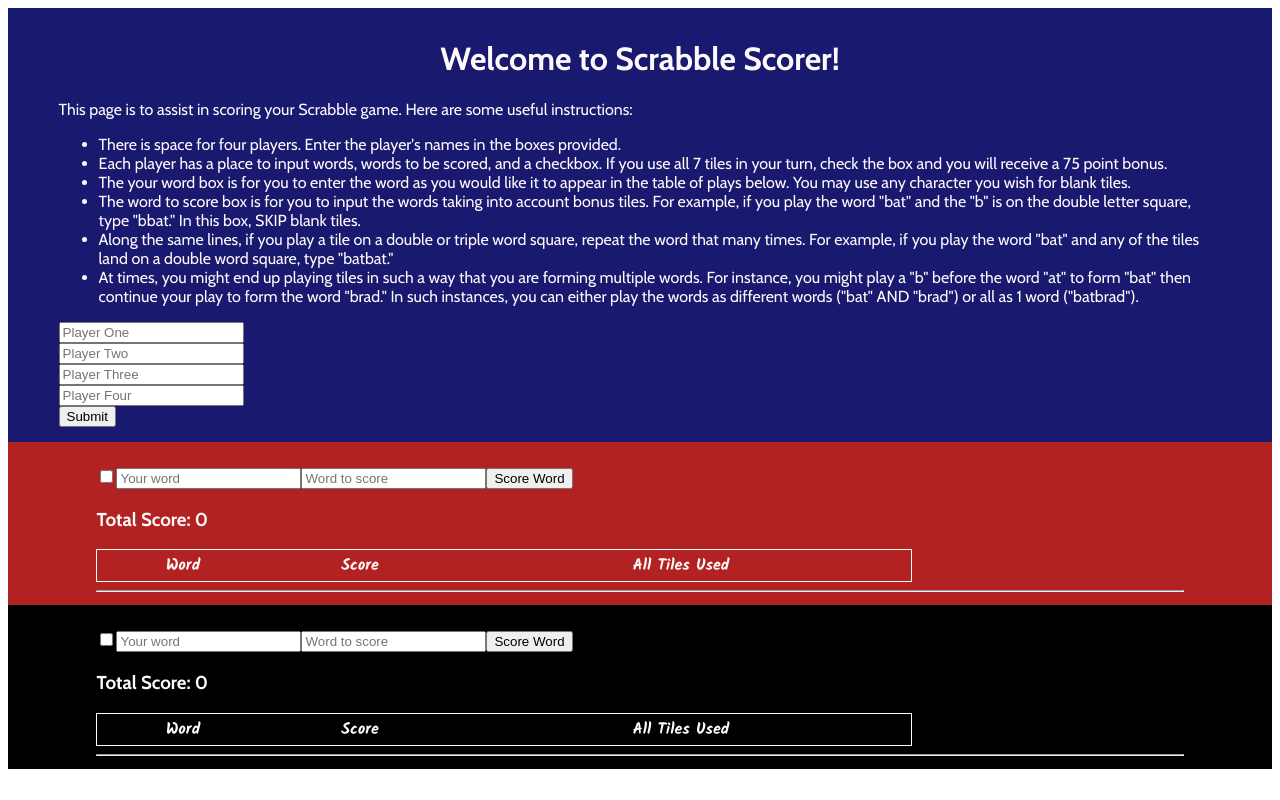
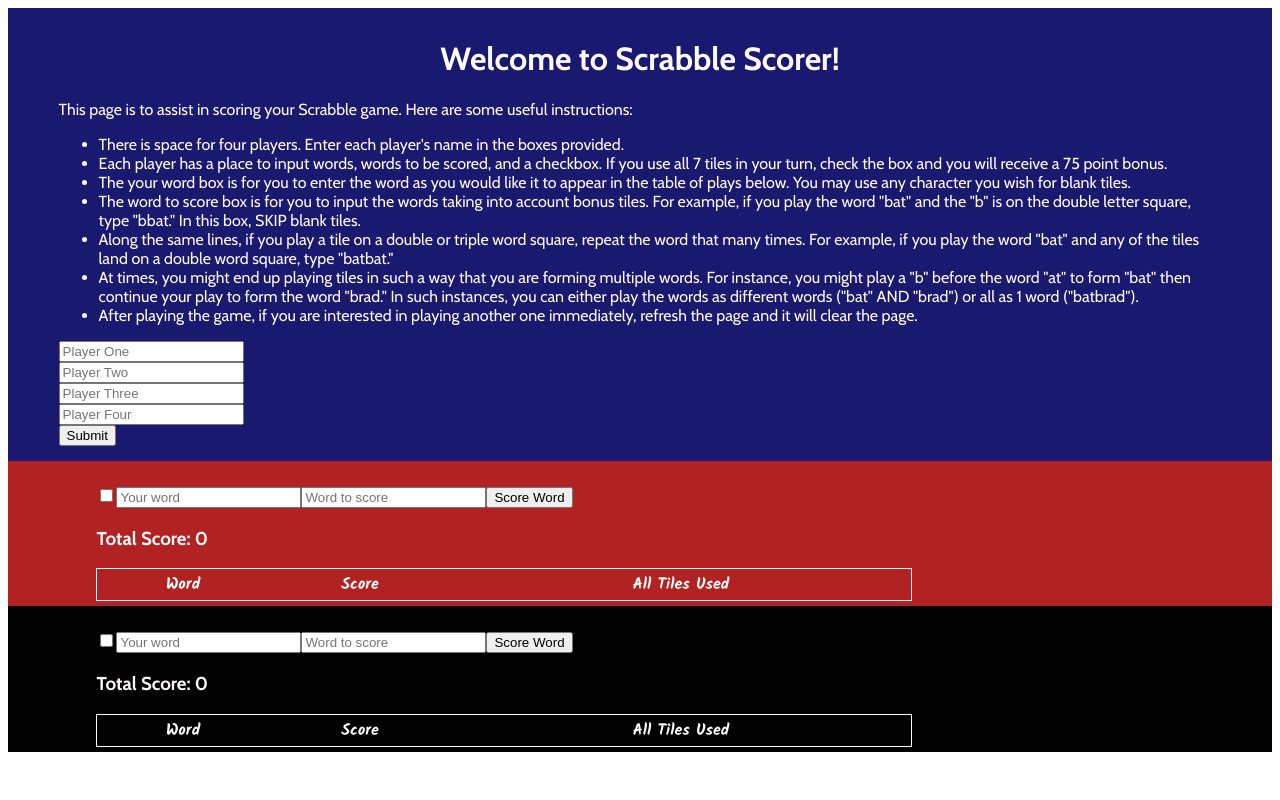
Before and after one commit to shannontreadway/scrabbleScorer, an Angular app: page / in a window 1280 px wide. Built offline with nearby package versions, Linux system fonts and the light colour scheme.

Commit message:
changed component name

```diff
--- a/src/app/app.component.css
+++ b/src/app/app.component.css
@@ -30,3 +30,7 @@
     background-color: darkmagenta;
     padding: 5px 7%;
 }
+
+h2 {
+    font-weight: bold;
+}
--- a/src/app/app.component.html
+++ b/src/app/app.component.html
@@ -8,12 +8,13 @@
 
     <p>This page is to assist in scoring your Scrabble game.  Here are some useful instructions:</p>
     <ul>
-      <li>There is space for four players.  Enter the player's names in the boxes provided.</li>
+      <li>There is space for four players.  Enter each player's name in the boxes provided.</li>
       <li>Each player has a place to input words, words to be scored, and a checkbox.  If you use all 7 tiles in your turn, check the box and you will receive a 75 point bonus.</li>
       <li>The your word box is for you to enter the word as you would like it to appear in the table of plays below.  You may use any character you wish for blank tiles.</li>
       <li>The word to score box is for you to input the words taking into account bonus tiles. For example, if you play the word "bat" and the "b" is on the double letter square, type "bbat." In this box, SKIP blank tiles.</li>
       <li>Along the same lines, if you play a tile on a double or triple word square, repeat the word that many times.  For example, if you play the word "bat" and any of the tiles land on a double word square, type "batbat."</li>
       <li>At times, you might end up playing tiles in such a way that you are forming multiple words.  For instance,  you might play a "b" before the word "at" to form "bat" then continue your play to form the word "brad."  In such instances, you can either play the words as different words ("bat" AND "brad") or all as 1 word ("batbrad").</li>
+      <li>After playing the game, if you are interested in playing another one immediately, refresh the page and it will clear the page.</li>
     </ul>
 
     <input #player1 type="text" placeholder="Player One"/><br>
@@ -26,24 +27,21 @@
 
   <div id=player1>
     <h2>{{player1.value}}</h2>
-    <app-player1></app-player1>
-    <hr>
+    <app-player></app-player>
   </div>
 
   <div id="player2">
     <h2>{{player2.value}}</h2>
-    <app-player1></app-player1>
-    <hr>
+    <app-player></app-player>
   </div>
 
   <div id="player3"*ngIf=(player3.value)>
     <h2>{{player3.value}}</h2>
-    <app-player1></app-player1>
-    <hr>
+    <app-player></app-player>
   </div>
+
   <div id="player4" *ngIf=(player4.value)>
     <h2>{{player4.value}}</h2>
-    <app-player1></app-player1>
-    <hr>
+    <app-player></app-player>
   </div>
 </div>
--- a/src/app/app.module.ts
+++ b/src/app/app.module.ts
@@ -2,13 +2,13 @@
 import { NgModule } from '@angular/core';
 
 import { AppComponent } from './app.component';
-import { Player1Component } from './player1/player1.component';
+import { PlayerComponent } from './player/player.component';
 import { FormsModule } from '@angular/forms';
 
 @NgModule({
   declarations: [
     AppComponent,
-    Player1Component
+    PlayerComponent
   ],
   imports: [
     BrowserModule,
--- a/src/app/player1/player1.component.html
+++ b/src/app/player/player.component.html
@@ -2,6 +2,7 @@
 <input #newWord type="text" placeholder="Your word"/>
 <input #wordToScore type="text" placeholder="Word to score"/>
 <button (click)="updateWordsAndScores(newWord.value, wordToScore.value); newWord.value=''; wordToScore.value=''">Score Word</button>
+
 <h3 id="totalScore">Total Score: {{gameScore}}</h3>
 
 <table>
```
Also changed, not shown: src/app/player/player.component.ts (renamed from src/app/player1/player1.component.ts, +4 -4 lines), src/app/player/player.component.css (renamed from src/app/player1/player1.component.css), 1 other file (tests, documents, lock files or other folders).
